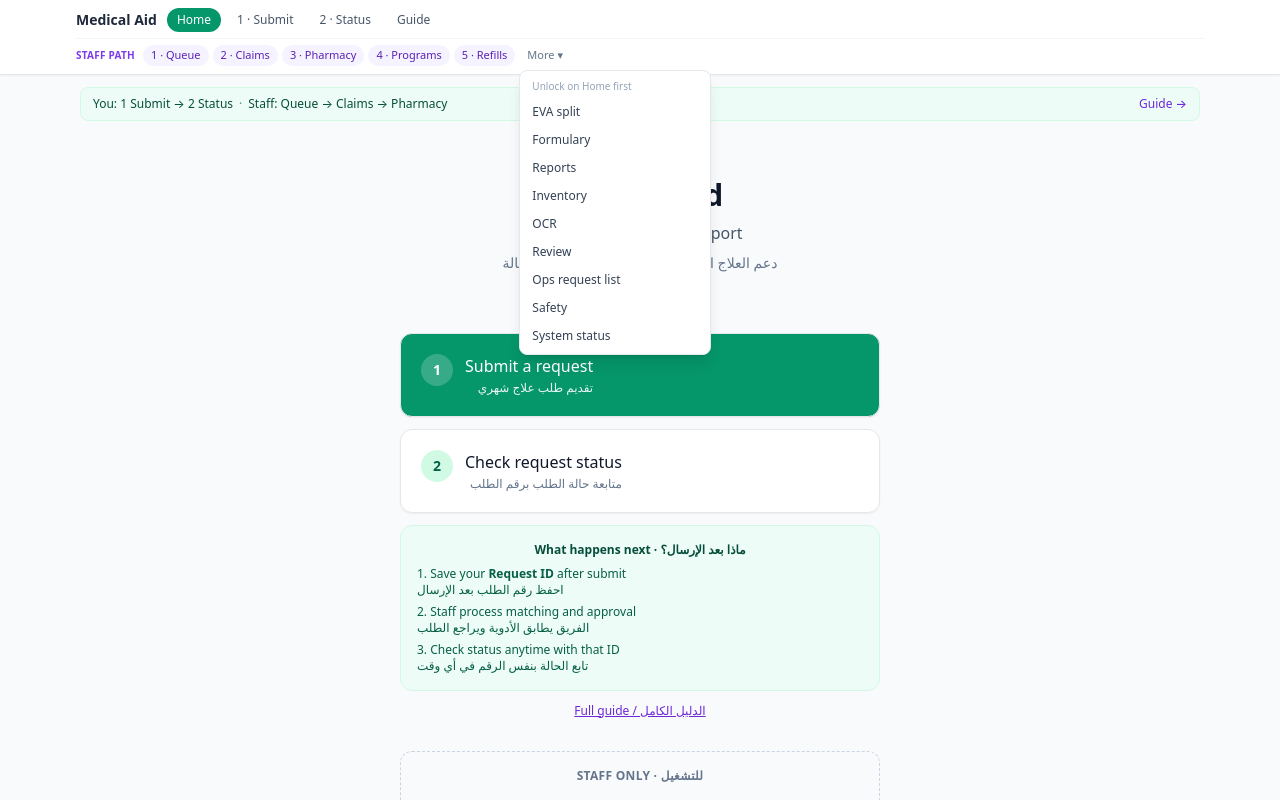
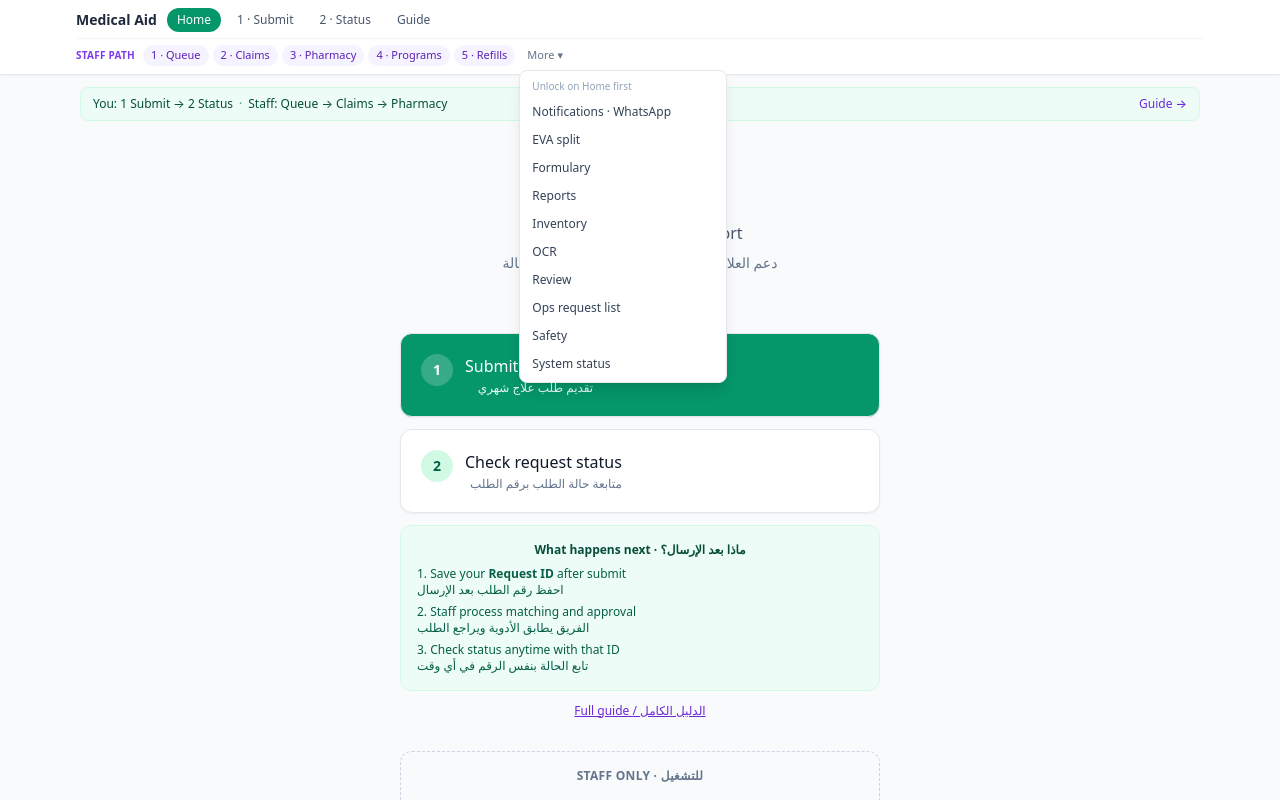
Before and after one commit to ArmaniousESP/medical-aid-automation, a Next.js app: page / in a window 1280 px wide. Both pictures are taken after a click on the heading "More ▾". Shown: the top 800 px of the page. Built offline with nearby package versions, Linux system fonts and the light colour scheme; no server answers.

Commit message:
UX: add Notifications (WhatsApp) to More tools nav

```diff
--- a/app/AppNav.tsx
+++ b/app/AppNav.tsx
@@ -20,6 +20,7 @@ const OPS_PRIMARY = [
 ];
 
 const OPS_MORE = [
+  { href: '/notifications', label: 'Notifications · WhatsApp' },
   { href: '/eva-split', label: 'EVA split' },
   { href: '/formulary', label: 'Formulary' },
   { href: '/reports', label: 'Reports' },
@@ -87,7 +88,7 @@ export function AppNav() {
             <summary className="cursor-pointer list-none rounded-full px-2 py-0.5 text-[11px] font-medium text-slate-500 hover:bg-slate-100">
               More ▾
             </summary>
-            <div className="absolute left-0 mt-1 w-48 rounded-lg border bg-white py-1 shadow-lg z-50">
+            <div className="absolute left-0 mt-1 w-52 rounded-lg border bg-white py-1 shadow-lg z-50">
               <p className="px-3 py-1 text-[10px] text-slate-400">
                 Unlock on Home first
               </p>
```
